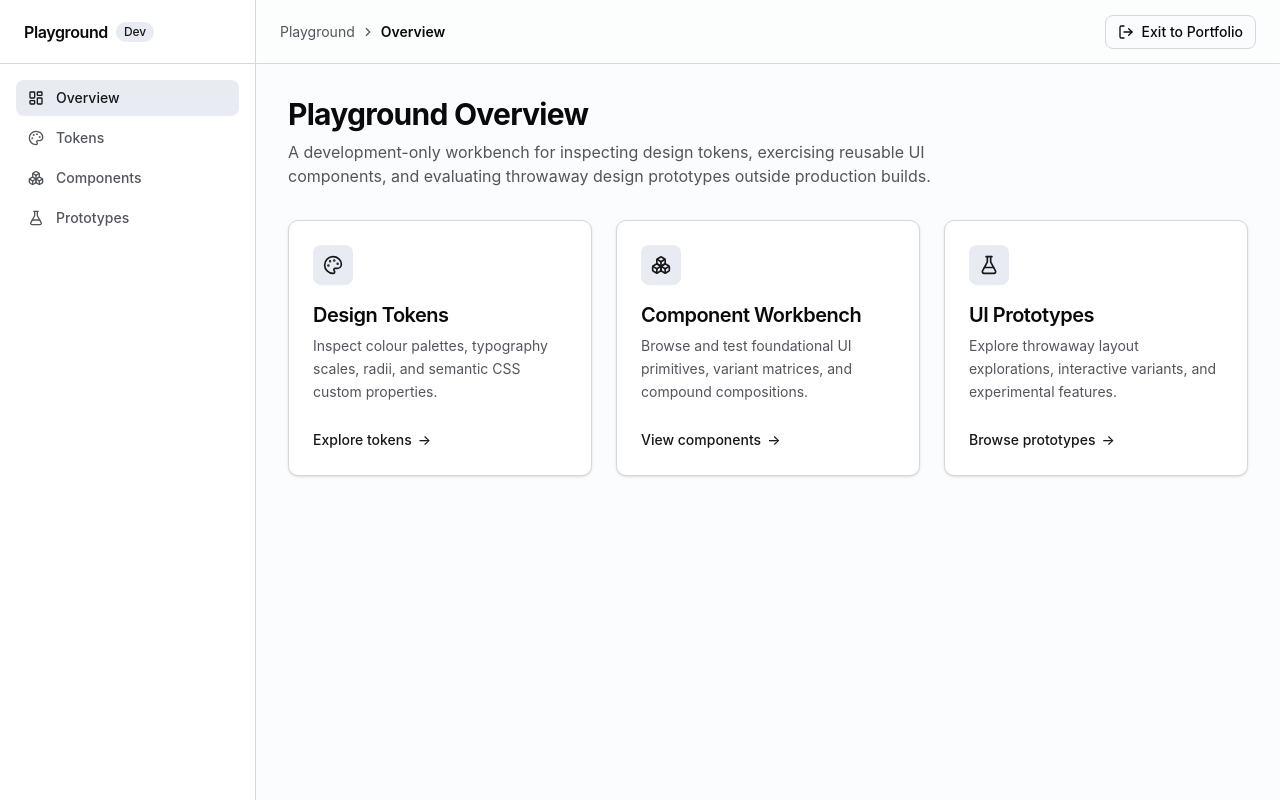
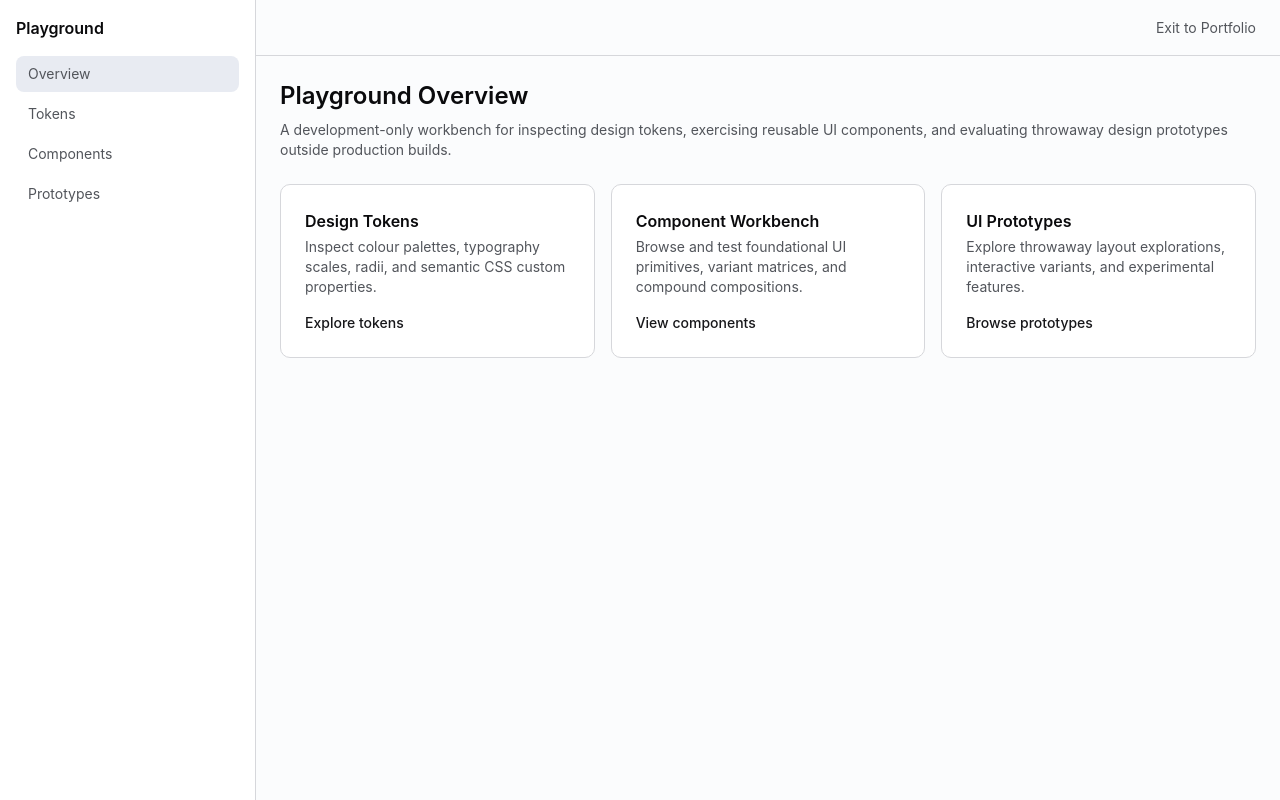
Before and after one commit to rogier-stegeman/portfolio, a Vue app: page /playground in a window 1280 px wide. Built offline with nearby package versions, Linux system fonts and the light colour scheme.

Commit message:
refactor(playground): simplify shell layout, overview, and placeholder views

```diff
--- a/src/playground/PlaygroundShell.vue
+++ b/src/playground/PlaygroundShell.vue
@@ -1,231 +1,44 @@
 <script setup lang="ts">
-import {
-  Boxes,
-  ChevronRight,
-  FlaskConical,
-  LayoutDashboard,
-  LogOut,
-  Menu,
-  Palette,
-  X,
-} from '@lucide/vue'
-import { computed, ref, watch } from 'vue'
-import { RouterLink, RouterView, useRoute } from 'vue-router'
+import { RouterLink, RouterView } from 'vue-router'
 
 interface NavItem {
   name: string
   href: string
-  icon: typeof LayoutDashboard
-  exact?: boolean
 }
 
 const navItems: NavItem[] = [
-  { name: 'Overview', href: '/playground', icon: LayoutDashboard, exact: true },
-  { name: 'Tokens', href: '/playground/tokens', icon: Palette },
-  { name: 'Components', href: '/playground/components', icon: Boxes },
-  { name: 'Prototypes', href: '/playground/prototypes', icon: FlaskConical },
+  { name: 'Overview', href: '/playground' },
+  { name: 'Tokens', href: '/playground/tokens' },
+  { name: 'Components', href: '/playground/components' },
+  { name: 'Prototypes', href: '/playground/prototypes' },
 ]
-
-interface BreadcrumbItem {
-  label: string
-  href?: string
-}
-
-const route = useRoute()
-const isMobileNavOpen = ref(false)
-
-// Close mobile navigation on route change
-watch(
-  () => route.fullPath,
-  () => {
-    isMobileNavOpen.value = false
-  },
-)
-
-const breadcrumbs = computed<BreadcrumbItem[]>(() => {
-  const path = route.path.replace(/\/$/, '')
-  const items: BreadcrumbItem[] = [
-    { label: 'Playground', href: path === '/playground' ? undefined : '/playground' },
-  ]
-
-  if (path === '/playground') {
-    items.push({ label: 'Overview' })
-  } else if (path === '/playground/tokens') {
-    items.push({ label: 'Tokens' })
-  } else if (path === '/playground/components') {
-    items.push({ label: 'Components' })
-  } else if (path.startsWith('/playground/prototypes')) {
-    const prototypeName = route.params.name as string | undefined
-    if (prototypeName) {
-      items.push({ label: 'Prototypes', href: '/playground/prototypes' })
-      items.push({ label: prototypeName })
-    } else {
-      items.push({ label: 'Prototypes' })
-    }
-  }
-
-  return items
-})
-
-function isItemActive(item: NavItem) {
-  const current = route.path.replace(/\/$/, '')
-  if (item.exact) {
-    return current === item.href
-  }
-  return current.startsWith(item.href)
-}
 </script>
 
 <template>
   <div class="flex min-h-screen bg-background text-foreground">
-    <!-- Desktop Sidebar -->
-    <aside
-      class="hidden w-64 shrink-0 flex-col border-r border-border bg-card text-card-foreground md:flex"
-    >
-      <div class="flex h-16 items-center justify-between border-b border-border px-6">
-        <div class="flex items-center gap-2">
-          <span class="font-semibold tracking-tight">Playground</span>
-          <span
-            class="rounded-full bg-accent px-2 py-0.5 text-xs font-medium text-accent-foreground"
-          >
-            Dev
-          </span>
-        </div>
-      </div>
+    <aside class="w-64 border-r border-border bg-card p-4 text-card-foreground">
+      <div class="mb-4 font-semibold">Playground</div>
 
-      <nav aria-label="Playground navigation" class="flex-1 space-y-1 p-4">
+      <nav aria-label="Playground navigation" class="flex flex-col gap-1">
         <RouterLink
           v-for="item in navItems"
           :key="item.href"
           :to="item.href"
-          class="flex items-center gap-3 rounded-md px-3 py-2 text-sm font-medium transition-colors"
-          :class="[
-            isItemActive(item)
-              ? 'bg-accent text-accent-foreground'
-              : 'text-muted-foreground hover:bg-accent/50 hover:text-foreground',
-          ]"
+          exact-active-class="bg-accent text-accent-foreground"
+          class="rounded-md px-3 py-2 text-sm text-muted-foreground"
         >
-          <component :is="item.icon" class="size-4 shrink-0" aria-hidden="true" />
-          <span>{{ item.name }}</span>
+          {{ item.name }}
         </RouterLink>
       </nav>
     </aside>
 
-    <!-- Mobile Drawer Overlay -->
-    <div
-      v-if="isMobileNavOpen"
-      class="fixed inset-0 z-40 bg-background/80 backdrop-blur-xs md:hidden"
-      aria-hidden="true"
-      @click="isMobileNavOpen = false"
-    />
-
-    <!-- Mobile Drawer Content -->
-    <aside
-      v-if="isMobileNavOpen"
-      class="fixed inset-y-0 left-0 z-50 flex w-64 flex-col border-r border-border bg-card p-4 text-card-foreground shadow-lg md:hidden"
-    >
-      <div class="flex items-center justify-between pb-4">
-        <div class="flex items-center gap-2">
-          <span class="font-semibold tracking-tight">Playground</span>
-          <span
-            class="rounded-full bg-accent px-2 py-0.5 text-xs font-medium text-accent-foreground"
-          >
-            Dev
-          </span>
-        </div>
-        <button
-          type="button"
-          class="inline-flex size-8 items-center justify-center rounded-md text-muted-foreground hover:bg-accent hover:text-foreground"
-          aria-label="Close navigation"
-          @click="isMobileNavOpen = false"
-        >
-          <X class="size-5" />
-        </button>
-      </div>
-
-      <nav aria-label="Playground navigation" class="flex-1 space-y-1">
-        <RouterLink
-          v-for="item in navItems"
-          :key="item.href"
-          :to="item.href"
-          class="flex items-center gap-3 rounded-md px-3 py-2 text-sm font-medium transition-colors"
-          :class="[
-            isItemActive(item)
-              ? 'bg-accent text-accent-foreground'
-              : 'text-muted-foreground hover:bg-accent/50 hover:text-foreground',
-          ]"
-          @click="isMobileNavOpen = false"
-        >
-          <component :is="item.icon" class="size-4 shrink-0" aria-hidden="true" />
-          <span>{{ item.name }}</span>
-        </RouterLink>
-      </nav>
-    </aside>
-
-    <!-- Main Shell Area -->
-    <div class="flex flex-1 flex-col overflow-hidden">
-      <!-- Persistent Header -->
-      <header
-        class="flex h-16 shrink-0 items-center justify-between border-b border-border bg-card/50 px-4 backdrop-blur-xs sm:px-6"
-      >
-        <div class="flex items-center gap-3">
-          <!-- Mobile Menu Toggle Button -->
-          <button
-            type="button"
-            class="inline-flex size-9 items-center justify-center rounded-md border border-border text-muted-foreground hover:bg-accent hover:text-foreground md:hidden"
-            aria-label="Toggle navigation menu"
-            @click="isMobileNavOpen = !isMobileNavOpen"
-          >
-            <Menu class="size-5" />
-          </button>
-
-          <!-- Breadcrumbs -->
-          <nav aria-label="Breadcrumbs">
-            <ol class="flex items-center gap-1.5 text-sm text-muted-foreground">
-              <li
-                v-for="(crumb, index) in breadcrumbs"
-                :key="crumb.label"
-                class="flex items-center gap-1.5"
-              >
-                <ChevronRight v-if="index > 0" class="size-3.5 shrink-0" aria-hidden="true" />
-                <RouterLink
-                  v-if="crumb.href && index < breadcrumbs.length - 1"
-                  :to="crumb.href"
-                  class="font-medium text-foreground/80 transition-colors hover:text-foreground"
-                >
-                  {{ crumb.label }}
-                </RouterLink>
-                <span
-                  v-else
-                  :class="[
-                    index === breadcrumbs.length - 1
-                      ? 'font-semibold text-foreground'
-                      : 'text-muted-foreground',
-                  ]"
-                  :aria-current="index === breadcrumbs.length - 1 ? 'page' : undefined"
-                >
-                  {{ crumb.label }}
-                </span>
-              </li>
-            </ol>
-          </nav>
-        </div>
-
-        <!-- Exit to Portfolio action linking back to /cv -->
-        <RouterLink
-          to="/cv"
-          class="inline-flex items-center gap-2 rounded-md border border-border bg-background px-3 py-1.5 text-xs font-medium text-foreground transition-colors hover:bg-accent hover:text-accent-foreground focus-visible:ring-2 focus-visible:ring-ring focus-visible:outline-none sm:text-sm"
-        >
-          <LogOut class="size-4" aria-hidden="true" />
-          <span>Exit to Portfolio</span>
-        </RouterLink>
+    <div class="flex flex-1 flex-col">
+      <header class="flex h-14 items-center justify-end border-b border-border px-6">
+        <RouterLink to="/cv" class="text-sm text-muted-foreground">Exit to Portfolio</RouterLink>
       </header>
 
-      <!-- Scrollable Main View Container -->
-      <main class="flex-1 overflow-y-auto p-6 md:p-8">
-        <div class="mx-auto max-w-6xl">
-          <RouterView />
-        </div>
+      <main class="flex-1 p-6">
+        <RouterView />
       </main>
     </div>
   </div>
--- a/src/playground/views/ComponentsPlaceholderView.vue
+++ b/src/playground/views/ComponentsPlaceholderView.vue
@@ -1,28 +1,10 @@
-<script setup lang="ts">
-import { Boxes } from '@lucide/vue'
-</script>
+<script setup lang="ts"></script>
 
 <template>
-  <div class="space-y-6">
-    <header class="space-y-2">
-      <div class="flex items-center gap-3">
-        <span
-          class="inline-flex size-9 items-center justify-center rounded-md bg-accent text-accent-foreground"
-          aria-hidden="true"
-        >
-          <Boxes class="size-5" />
-        </span>
-        <h1 class="text-3xl font-bold tracking-tight">Component Workbench</h1>
-      </div>
-      <p class="text-muted-foreground">
-        Showcase and testing workbench for shared foundational UI primitives.
-      </p>
-    </header>
-
-    <div
-      class="rounded-lg border border-dashed border-border bg-card/50 p-8 text-center text-sm text-muted-foreground"
-    >
-      Core UI primitives (Button, Badge, Card) will be scaffolded in Issue #23.
-    </div>
+  <div class="space-y-2">
+    <h1 class="text-2xl font-semibold">Component Workbench</h1>
+    <p class="text-sm text-muted-foreground">
+      Showcase and testing workbench for shared foundational UI primitives.
+    </p>
   </div>
 </template>
--- a/src/playground/views/PlaygroundOverviewView.vue
+++ b/src/playground/views/PlaygroundOverviewView.vue
@@ -1,5 +1,4 @@
 <script setup lang="ts">
-import { Boxes, FlaskConical, Palette } from '@lucide/vue'
 import { RouterLink } from 'vue-router'
 
 interface WorkbenchSection {
@@ -7,7 +6,6 @@ interface WorkbenchSection {
   description: string
   href: string
   actionLabel: string
-  icon: typeof Palette
 }
 
 const sections: WorkbenchSection[] = [
@@ -17,7 +15,6 @@ const sections: WorkbenchSection[] = [
       'Inspect colour palettes, typography scales, radii, and semantic CSS custom properties.',
     href: '/playground/tokens',
     actionLabel: 'Explore tokens',
-    icon: Palette,
   },
   {
     title: 'Component Workbench',
@@ -25,7 +22,6 @@ const sections: WorkbenchSection[] = [
       'Browse and test foundational UI primitives, variant matrices, and compound compositions.',
     href: '/playground/components',
     actionLabel: 'View components',
-    icon: Boxes,
   },
   {
     title: 'UI Prototypes',
@@ -33,49 +29,34 @@ const sections: WorkbenchSection[] = [
       'Explore throwaway layout explorations, interactive variants, and experimental features.',
     href: '/playground/prototypes',
     actionLabel: 'Browse prototypes',
-    icon: FlaskConical,
   },
 ]
 </script>
 
 <template>
-  <div class="space-y-8">
+  <div class="space-y-6">
     <header class="space-y-2">
-      <h1 class="text-3xl font-bold tracking-tight">Playground Overview</h1>
-      <p class="max-w-2xl text-base text-muted-foreground">
+      <h1 class="text-2xl font-semibold">Playground Overview</h1>
+      <p class="text-sm text-muted-foreground">
         A development-only workbench for inspecting design tokens, exercising reusable UI
         components, and evaluating throwaway design prototypes outside production builds.
       </p>
     </header>
 
-    <div class="grid grid-cols-1 gap-6 md:grid-cols-3">
+    <div class="grid grid-cols-1 gap-4 md:grid-cols-3">
       <article
         v-for="section in sections"
         :key="section.href"
-        class="flex flex-col justify-between rounded-lg border border-border bg-card p-6 shadow-sm transition-colors hover:border-border/80 hover:bg-card/90"
+        class="flex flex-col justify-between gap-4 rounded-lg border border-border bg-card p-6 text-card-foreground"
       >
-        <div class="space-y-4">
-          <span
-            class="inline-flex size-10 items-center justify-center rounded-md bg-accent text-accent-foreground"
-            aria-hidden="true"
-          >
-            <component :is="section.icon" class="size-5" />
-          </span>
-          <div class="space-y-1.5">
-            <h2 class="text-xl font-semibold tracking-tight">{{ section.title }}</h2>
-            <p class="text-sm leading-relaxed text-muted-foreground">{{ section.description }}</p>
-          </div>
+        <div class="space-y-1">
+          <h2 class="font-semibold">{{ section.title }}</h2>
+          <p class="text-sm text-muted-foreground">{{ section.description }}</p>
         </div>
 
-        <div class="pt-6">
-          <RouterLink
-            :to="section.href"
-            class="inline-flex items-center gap-1.5 text-sm font-medium text-primary hover:underline focus-visible:ring-2 focus-visible:ring-ring focus-visible:outline-none"
-          >
-            <span>{{ section.actionLabel }}</span>
-            <span aria-hidden="true">&rarr;</span>
-          </RouterLink>
-        </div>
+        <RouterLink :to="section.href" class="text-sm font-medium text-primary">
+          {{ section.actionLabel }}
+        </RouterLink>
       </article>
     </div>
   </div>
--- a/src/playground/views/PrototypeDetailPlaceholderView.vue
+++ b/src/playground/views/PrototypeDetailPlaceholderView.vue
@@ -1,34 +1,14 @@
 <script setup lang="ts">
-import { FlaskConical } from '@lucide/vue'
 import { useRoute } from 'vue-router'
 
 const route = useRoute()
 </script>
 
 <template>
-  <div class="space-y-6">
-    <header class="space-y-2">
-      <div class="flex items-center gap-3">
-        <span
-          class="inline-flex size-9 items-center justify-center rounded-md bg-accent text-accent-foreground"
-          aria-hidden="true"
-        >
-          <FlaskConical class="size-5" />
-        </span>
-        <h1 class="text-3xl font-bold tracking-tight">Prototype: {{ route.params.name }}</h1>
-      </div>
-      <p class="text-muted-foreground">
-        Isolated environment for prototype
-        <code class="rounded bg-muted px-1.5 py-0.5 font-mono text-xs text-foreground">
-          {{ route.params.name }}
-        </code>
-      </p>
-    </header>
-
-    <div
-      class="rounded-lg border border-dashed border-border bg-card/50 p-8 text-center text-sm text-muted-foreground"
-    >
-      Dynamic standalone prototype resolution will be scaffolded in Issue #24.
-    </div>
+  <div class="space-y-2">
+    <h1 class="text-2xl font-semibold">Prototype: {{ route.params.name }}</h1>
+    <p class="text-sm text-muted-foreground">
+      Isolated environment for prototype {{ route.params.name }}.
+    </p>
   </div>
 </template>
--- a/src/playground/views/PrototypesPlaceholderView.vue
+++ b/src/playground/views/PrototypesPlaceholderView.vue
@@ -1,28 +1,10 @@
-<script setup lang="ts">
-import { FlaskConical } from '@lucide/vue'
-</script>
+<script setup lang="ts"></script>
 
 <template>
-  <div class="space-y-6">
-    <header class="space-y-2">
-      <div class="flex items-center gap-3">
-        <span
-          class="inline-flex size-9 items-center justify-center rounded-md bg-accent text-accent-foreground"
-          aria-hidden="true"
-        >
-          <FlaskConical class="size-5" />
-        </span>
-        <h1 class="text-3xl font-bold tracking-tight">UI Prototypes</h1>
-      </div>
-      <p class="text-muted-foreground">
-        Index and host for standalone throwaway design prototypes.
-      </p>
-    </header>
-
-    <div
-      class="rounded-lg border border-dashed border-border bg-card/50 p-8 text-center text-sm text-muted-foreground"
-    >
-      Standalone prototype discovery and PrototypeSwitcher will be scaffolded in Issue #24.
-    </div>
+  <div class="space-y-2">
+    <h1 class="text-2xl font-semibold">UI Prototypes</h1>
+    <p class="text-sm text-muted-foreground">
+      Index and host for standalone throwaway design prototypes.
+    </p>
   </div>
 </template>
--- a/src/playground/views/TokensPlaceholderView.vue
+++ b/src/playground/views/TokensPlaceholderView.vue
@@ -1,28 +1,10 @@
-<script setup lang="ts">
-import { Palette } from '@lucide/vue'
-</script>
+<script setup lang="ts"></script>
 
 <template>
-  <div class="space-y-6">
-    <header class="space-y-2">
-      <div class="flex items-center gap-3">
-        <span
-          class="inline-flex size-9 items-center justify-center rounded-md bg-accent text-accent-foreground"
-          aria-hidden="true"
-        >
-          <Palette class="size-5" />
-        </span>
-        <h1 class="text-3xl font-bold tracking-tight">Design Tokens</h1>
-      </div>
-      <p class="text-muted-foreground">
-        Visualisation and colour swatch workbench for portfolio design tokens.
-      </p>
-    </header>
-
-    <div
-      class="rounded-lg border border-dashed border-border bg-card/50 p-8 text-center text-sm text-muted-foreground"
-    >
-      Token workbench will be scaffolded in Issue #22.
-    </div>
+  <div class="space-y-2">
+    <h1 class="text-2xl font-semibold">Design Tokens</h1>
+    <p class="text-sm text-muted-foreground">
+      Visualisation and colour swatch workbench for portfolio design tokens.
+    </p>
   </div>
 </template>
```
Also changed, not shown: 1 other file (tests, documents, lock files or other folders).
